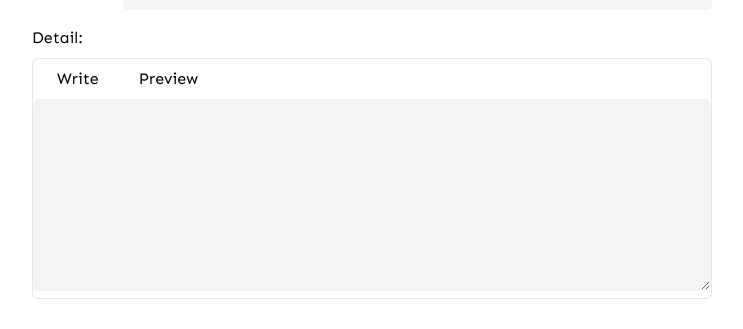
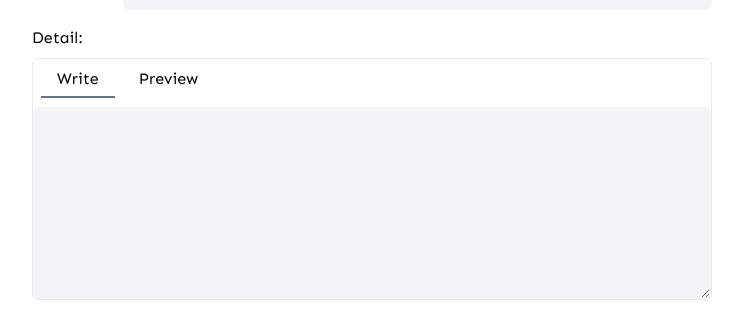
Before and after one commit to Watakumi/meet-binder-front, a Next.js app: page /settings in a window 1280 px wide. Shown: the part 1058-1387 px from the top of the page, without its empty margins (268-1011 px from the left). Built offline with nearby package versions, Linux system fonts and the light colour scheme.

Commit message:
writeとpreviewの切替を視覚的にできるようにする

```diff
--- a/components/Settings/Projects/MarkdownForm.tsx
+++ b/components/Settings/Projects/MarkdownForm.tsx
@@ -1,4 +1,4 @@
-import { useRef, useState } from 'react';
+import { CSSProperties, useEffect, useRef, useState } from 'react';
 import ReactMarkdown from 'react-markdown';
 import remarkGfm from 'remark-gfm';
 
@@ -7,8 +7,33 @@ type markdownType = string | undefined;
 const MarkdownForm = () => {
   const markdownRef = useRef<HTMLTextAreaElement>(null);
   const [markdown, setMarkdown] = useState<markdownType>('');
-  const handleChange = () => {
-    setMarkdown(markdownRef.current?.value);
+  const [isPreviewed, setIsPreviewed] = useState(false);
+  const activatePreview = () => {
+    setIsPreviewed(true);
+  };
+
+  const deactivatePreview = () => {
+    setIsPreviewed(false);
+  };
+
+  useEffect(() => {
+    isPreviewed && setMarkdown(markdownRef.current?.value);
+  }, [isPreviewed]);
+
+  const formStyles: CSSProperties = {
+    display: isPreviewed ? 'none' : 'block',
+  };
+
+  const previewStyles: CSSProperties = {
+    display: isPreviewed ? 'block' : 'none',
+  };
+
+  const writeButtonStyles: CSSProperties = {
+    borderBottom: isPreviewed ? 'none' : 'solid 2px rgb(107 114 128)',
+  };
+
+  const previewButtonStyles: CSSProperties = {
+    borderBottom: isPreviewed ? 'solid 2px rgb(107 114 128)' : 'none',
   };
 
   return (
@@ -17,19 +42,34 @@ const MarkdownForm = () => {
       <div className="border-md rounded-md border-[0.1px]">
         <ul className="mt-2 flex flex-row gap-2 px-2" role="tablist">
           <li>
-            <a className="px-4 py-2 hover:bg-gray-100">Write</a>
+            <a
+              className="px-4 py-2 hover:bg-gray-100"
+              onClick={deactivatePreview}
+              style={writeButtonStyles}
+            >
+              Write
+            </a>
           </li>
           <li>
-            <a className="px-4 py-2 hover:bg-gray-100" onClick={handleChange}>
+            <a
+              className="px-4 py-2 hover:bg-gray-100"
+              onClick={activatePreview}
+              style={previewButtonStyles}
+            >
               Preview
             </a>
           </li>
         </ul>
         <textarea
           ref={markdownRef}
-          className="mt-2 h-48 w-full rounded-md border-transparent bg-gray-100 focus:border-gray-500 focus:bg-white focus:ring-0"
+          className="mt-4 h-48 w-full rounded-md border-transparent bg-gray-100 focus:border-gray-500 focus:bg-white focus:ring-0"
+          style={formStyles}
         />
-        <div id="preview-1">
+        <div
+          id="preview-1"
+          className="mt-4 h-48 w-full rounded-md border-[1px] border-transparent px-3 py-2"
+          style={previewStyles}
+        >
           {markdown && (
             <ReactMarkdown remarkPlugins={[remarkGfm]}>
               {markdown}
```
